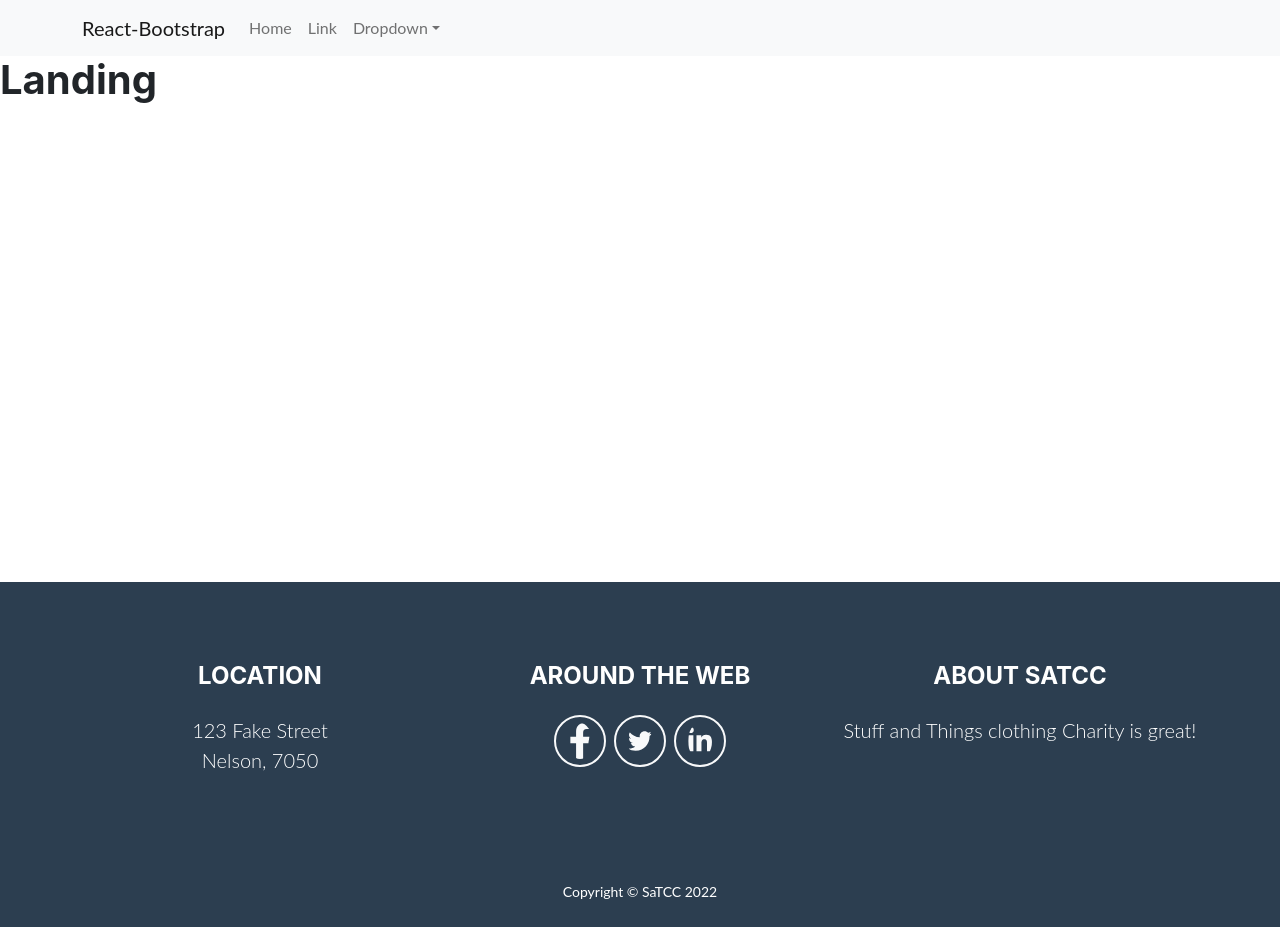
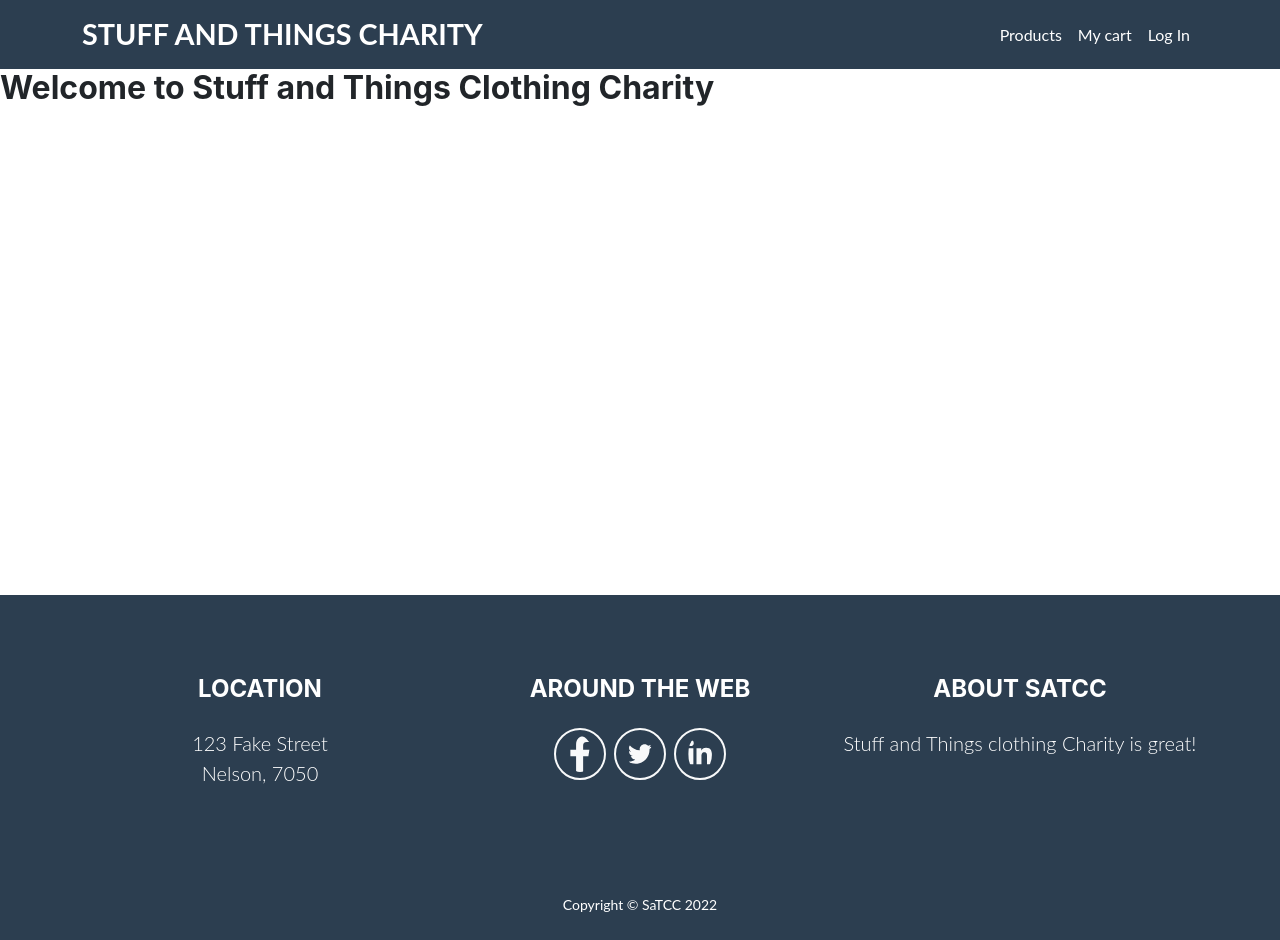
Before and after one commit to Kenny-WilliamsStockdale/WEB701-Project, a React (Create React App) app in the folder frontend/: page / in a window 1280 px wide. Built offline with nearby package versions, Linux system fonts and the light colour scheme.

Commit message:
added prototype header

```diff
--- /dev/null
+++ b/frontend/src/components/Header.css
@@ -0,0 +1,29 @@
+.bg-primary-main {
+  background-color: #2c3e50;
+}
+.brand {
+  color: rgb(255, 255, 255);
+  text-decoration: none;
+  font-size: 1.8rem;
+  text-transform: uppercase;
+  font-weight: bold;
+}
+.brand:hover {
+  color: rgb(255, 255, 255);
+  text-decoration: none;
+}
+.navbar-collapse.collapse {
+  flex-grow: 0;
+}
+
+#nav-product {
+  color: rgb(255, 255, 255);
+}
+
+#nav-cart {
+  color: rgb(255, 255, 255);
+}
+
+#nav-login {
+  color: rgb(255, 255, 255);
+}
--- a/frontend/src/components/Header.js
+++ b/frontend/src/components/Header.js
@@ -2,33 +2,70 @@
 /*                               Import Section                               */
 /* -------------------------------------------------------------------------- */
 import React from 'react'
+import { Link, useNavigate } from "react-router-dom";
 import { Navbar, Nav, NavDropdown, Container} from 'react-bootstrap';
+import './Header.css'
 /* -------------------------------------------------------------------------- */
 /*                               Layout Section                               */
 /* -------------------------------------------------------------------------- */
 
 const Header = () => {
+  // const navigate = useNavigate()
+  // const userInfo = localStorage.userInfo  // checks if userInfo exists in localStorage. If exists return the user data. If not return null
+    // ? JSON.parse(localStorage.userInfo).user
+  //   : null;
   return (
-<Navbar bg="light" expand="lg">
+    <Navbar bg="primary-main" expand="lg" variant="dark">
       <Container>
-    <Navbar.Brand href="#home">React-Bootstrap</Navbar.Brand>
+        <Navbar.Brand>
+          <Link to="/" className='brand'>Stuff and Things Charity</Link>
+        </Navbar.Brand>
         <Navbar.Toggle aria-controls="basic-navbar-nav" />
         <Navbar.Collapse id="basic-navbar-nav">
-      <Nav className="me-auto">
-        <Nav.Link href="#home">Home</Nav.Link>
-        <Nav.Link href="#link">Link</Nav.Link>
-        <NavDropdown title="Dropdown" id="basic-nav-dropdown">
-          <NavDropdown.Item href="#action/3.1">Action</NavDropdown.Item>
-          <NavDropdown.Item href="#action/3.2">Another action</NavDropdown.Item>
-          <NavDropdown.Item href="#action/3.3">Something</NavDropdown.Item>
+          <Nav className="m-auto">
+            <Nav.Link id="nav-product" href="/products">Products
+            </Nav.Link>
+            <Nav.Link id="nav-cart" href="/cart">My cart
+            </Nav.Link>
+            {/* {userInfo ? (
+              <NavDropdown
+                title={userInfo.firstName}
+                id="basic-nav-dropdown"
+                // className="bg-primary"
+              >
+                <NavDropdown.Item
+                  onClick={() => {
+                    navigate("/profile");
+                  }}
+                >
+                  <Nav.Link>Profile</Nav.Link>
+                </NavDropdown.Item>
+                <NavDropdown.Item
+                  onClick={() => {
+                    navigate("/cart");
+                  }}
+                >
+                  <Nav.Link>Cart</Nav.Link>
+                </NavDropdown.Item>
                 <NavDropdown.Divider />
-          <NavDropdown.Item href="#action/3.4">Separated link</NavDropdown.Item>
+                <NavDropdown.Item
+                  onClick={() => {
+                    localStorage.removeItem("userInfo");
+                    navigate("/");
+                  }}
+                >
+                  <Nav.Link>Logout</Nav.Link>
+                </NavDropdown.Item>
               </NavDropdown>
+            ) : ( */}
+              <Nav.Link id="nav-login" href="/login">Log In
+              </Nav.Link>
+            {/* ) */}
           </Nav>
         </Navbar.Collapse>
       </Container>
     </Navbar>
-  )
-}
+  );
+};
 
-export default Header
+export default Header;
--- /dev/null
+++ b/frontend/src/pages/Landing.css
@@ -0,0 +1,3 @@
+.intro-text {
+  font-size: 2rem;
+}
--- a/frontend/src/pages/Landing.js
+++ b/frontend/src/pages/Landing.js
@@ -2,7 +2,7 @@
 /*                               Import Section                               */
 /* -------------------------------------------------------------------------- */
 import React from 'react'
-
+import './Landing.css'
 /* -------------------------------------------------------------------------- */
 /*                               Layout Section                               */
 /* -------------------------------------------------------------------------- */
@@ -10,7 +10,7 @@ import React from 'react'
 const Landing = () => {
   return (
     <div>
-      <h1>Landing</h1>
+      <h1 className="intro-text">Welcome to Stuff and Things Clothing Charity</h1>
     </div>
   )
 }
```
Lines whose indentation alone changed are shown as unchanged.
